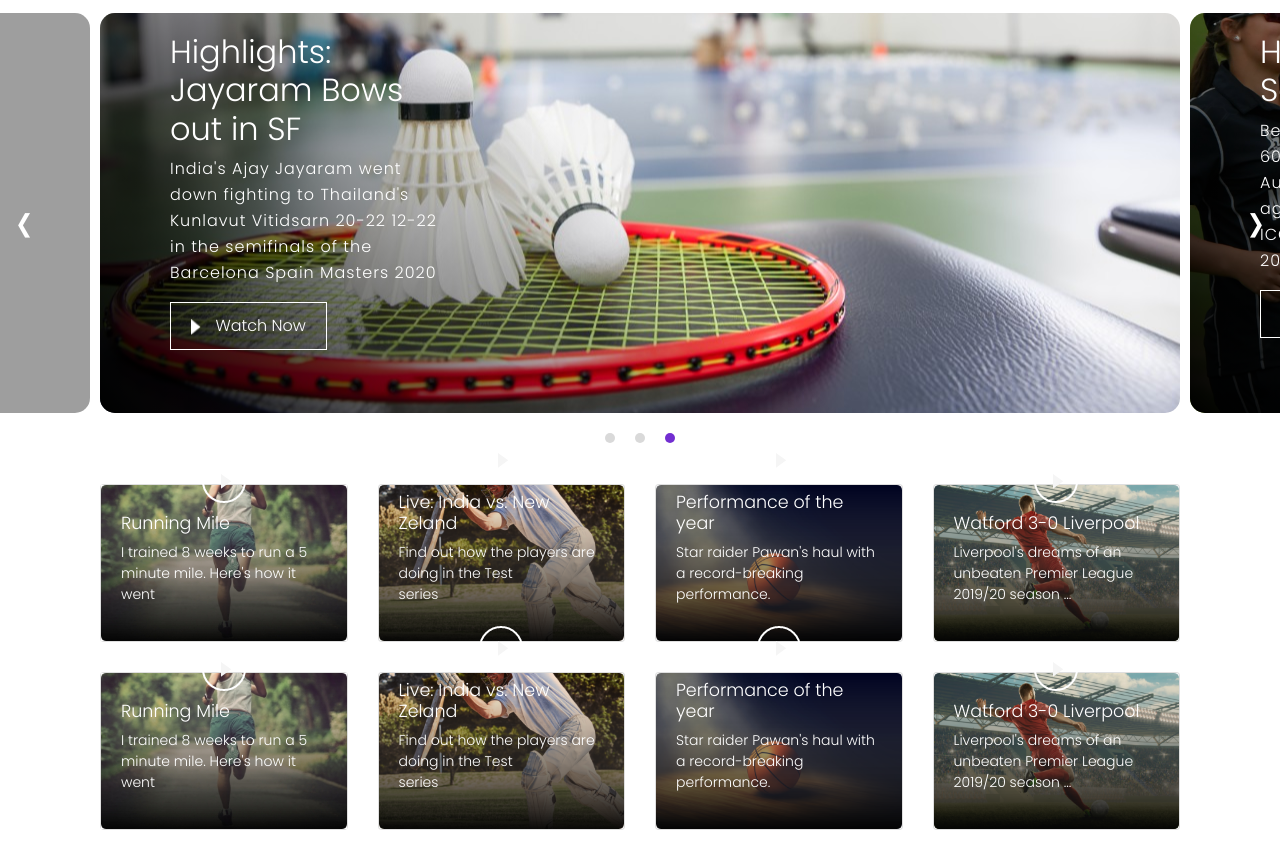
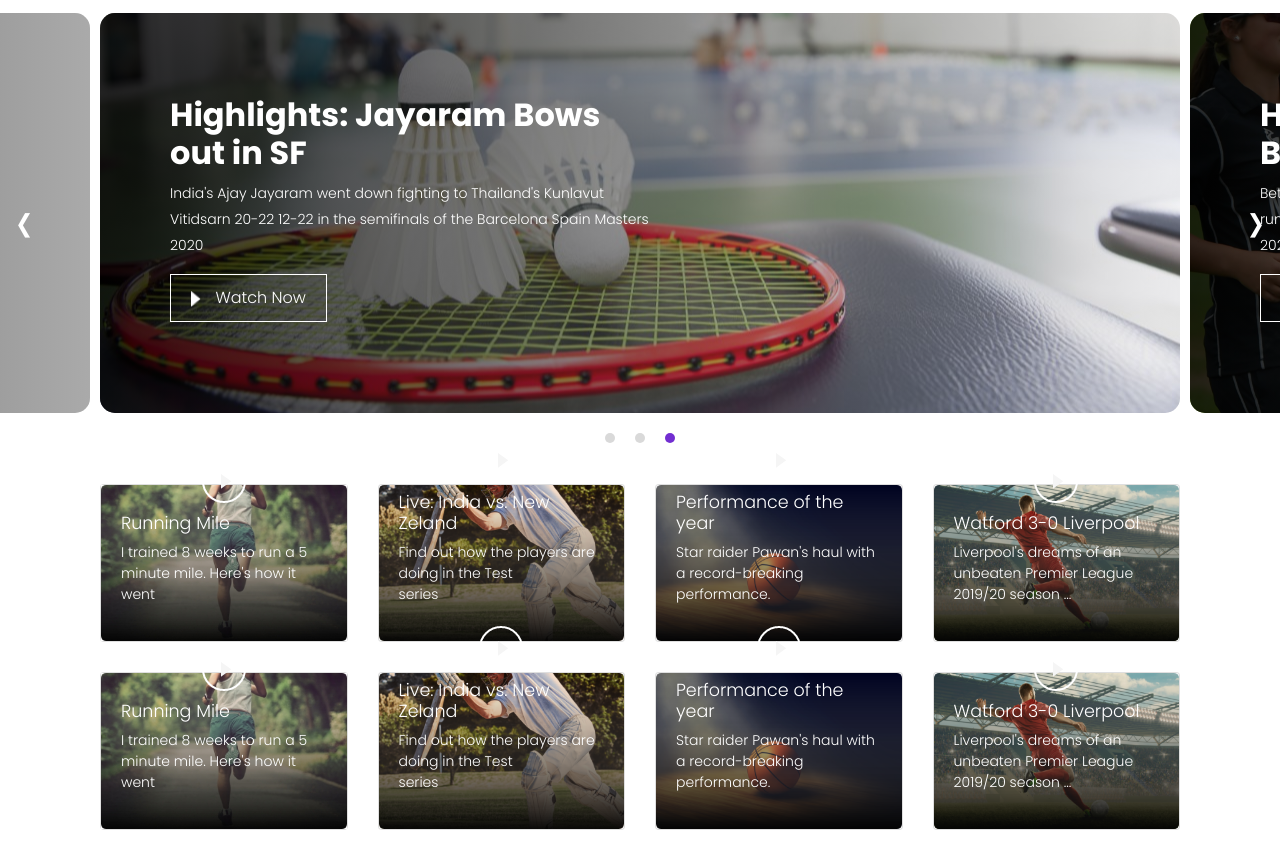
Before and after one commit to divyeshkumar001/smartdimension_UI, a plain HTML site: page index.html in a window 1280 px wide. Shown: the part 60-920 px from the top of the page. Drawn offline with Linux system fonts and the light colour scheme; grey boxes are pictures that could not be loaded.

Commit message:
Banner fixes

```diff
--- a/css/style.css
+++ b/css/style.css
@@ -34,6 +34,8 @@ h3 {
     background-size: cover;
     background-repeat: no-repeat;
     border-radius: 15px;
+    display: flex;
+    align-items: center;
 }
 
 .owl-dots {
@@ -61,7 +63,7 @@ button.owl-dot.active span {
 .owl-carousel .item .content {
     position: absolute;
     color: #fff !important;
-    max-width: 25%;
+    max-width: 45%;
     margin-left: 50px;
     font-size: 16px;
     line-height: 26px;
@@ -86,8 +88,12 @@ button.owl-dot.active span {
     right: 15px;
 }
 
+.owl-carousel .content h2 {
+    font-weight: 700;
+}
+
 .owl-carousel .content p {
-    letter-spacing: 1px;
+    font-size: 14px;
 }
 
 .owl-carousel .content a {
@@ -213,7 +219,7 @@ position: absolute;
     position: absolute;
     width: 100%;
     height: 100%;
-    background: linear-gradient(45deg, rgb(0, 0, 0), transparent, transparent);
+    background: linear-gradient(90deg, rgba(0,0,0,0.8) 0%, rgba(217,217,217,0.2) 100%);
     top: 0;
     left: 0;
     border-radius: 15px;
--- a/index.html
+++ b/index.html
@@ -311,7 +311,7 @@
                         var items= data.products.filter(function(item) {
                             return currentTime >= item.startSecond  && currentTime <= item.endSecond;
                         });
-                        if(percentage >=0) {
+                        if(percentage >=80) {
                            $(".modal-content").addClass('ad-display');
                            } else {
                                                           $(".modal-content").removeClass('ad-display')
```
